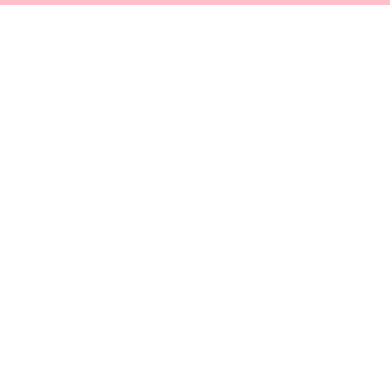
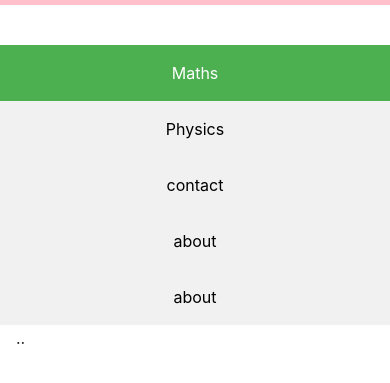
Before and after one commit to Tusharsaxena3112/EDU0.1, a plain HTML site: page index.html in a window 390 px wide. Shown: the part 251-634 px from the top of the page. Drawn offline with nearby package versions, Linux system fonts and the light colour scheme; a web font is replaced by a local one.

Commit message:
adding sidebar check it out?

```diff
--- a/index.html
+++ b/index.html
@@ -16,7 +16,7 @@
 	</header>
 	<nav  class="navbar navbar-expand-lg navbar-light" style="background-color: pink ">
   <a class="navbar-brand" href="#">Navbar</a>
-  <button class="navbar-toggler" type="button" data-toggle="collapse" data-target="#navbarSupportedContent" aria-controls="navbarSupportedContent" aria-expanded="false" aria-label="Toggle navigation">
+  <button class="navbar-toggler btn-danger" type="button" data-toggle="collapse" data-target="#navbarSupportedContent" aria-controls="navbarSupportedContent" aria-expanded="false" aria-label="Toggle navigation">
     <span class="navbar-toggler-icon"></span>
   </button>
 
@@ -49,5 +49,17 @@
     </form>
   </div>
 </nav>
+<div class="sidebar">
+  <a class="active" href="#home">Maths</a>
+  <a href="#news">Physics</a>
+  <a href="#contact">contact</a>
+  <a href="#about">about</a>
+  <a href="#about">about</a>
+</div>
+
+<!-- Page content -->
+<div class="content">
+  ..
+</div>
 </body>
 </html>
--- a/style.css
+++ b/style.css
@@ -1,8 +1,60 @@
-/*body{
-	color: red;
-	background: pink;
-	display: inline-block;
-}*/
+body{
+	margin:0px;
+}
+
+.sidebar {
+  margin-top: 40px;
+  padding: 0px;
+  width: 200px;
+  background-color: #f1f1f1;
+  position: relative;
+  height: 100%;
+  overflow: auto;
+}
+
+.sidebar a {
+  display: block;
+  color: black;
+  padding: 16px;
+  text-decoration: none;
+}
+
+.sidebar a.active {
+  background-color: #4CAF50;
+  color: white;
+}
+
+/* Links on mouse-over */
+.sidebar a:hover:not(.active) {
+  background-color: #555;
+  color: white;
+}
+
+/* Page content. The value of the margin-left property should match the value of the sidebar's width property */
+div.content {
+  margin-left: 200px;
+  padding: 1px 16px;
+  height: 1000px;
+}
+
+/* On screens that are less than 700px wide, make the sidebar into a topbar */
+@media screen and (max-width: 700px) {
+  .sidebar {
+    width: 100%;
+    height: auto;
+    position: relative;
+  }
+  .sidebar a {float: left;}
+  div.content {margin-left: 0;}
+}
+
+/* On screens that are less than 400px, display the bar vertically, instead of horizontally */
+@media screen and (max-width: 400px) {
+  .sidebar a {
+    text-align: center;
+    float: none;
+  }
+}
 
 /*li{
 	display:inline-block;
@@ -20,5 +72,10 @@
 }*/
 h1{
 	text-align: center;
-	font-family: serif;
+	font-family:IM Fell Great Primer SC, serif;
 }
+
+.header{
+	background-color: grey;
+	position: fixed;
+}
```
